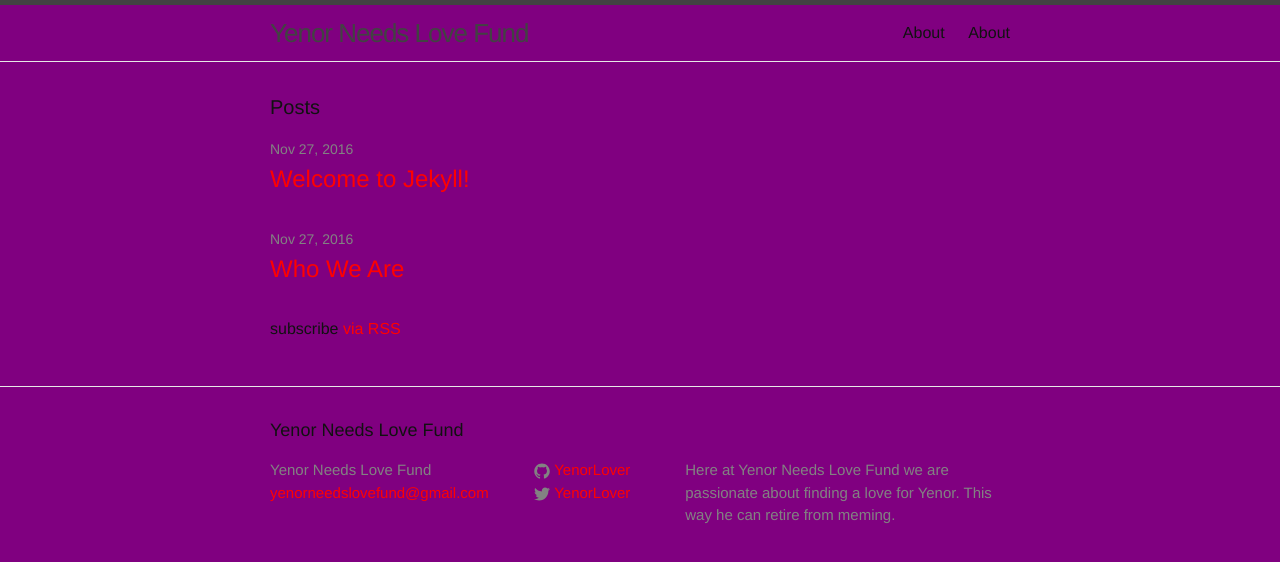
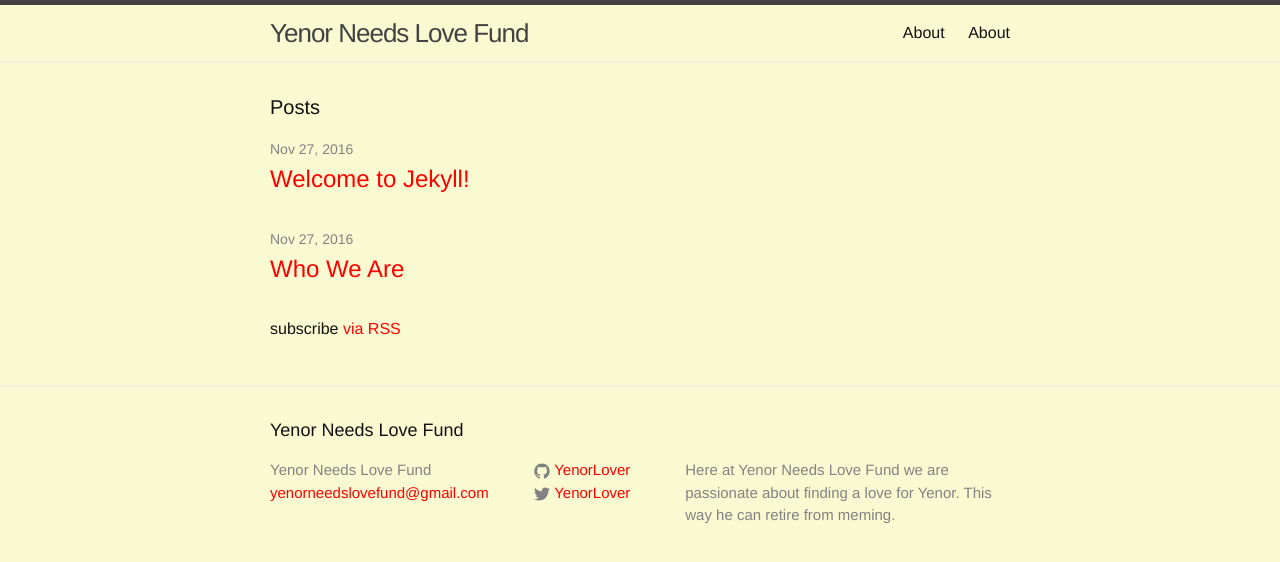
Before and after one commit to killbotryan/killbotryan.github.io, a Jekyll site: the page built from index.html, in a window 1280 px wide. Shown: the top 562 px of the page. Built offline with Jekyll 4.4.1, drawn with Linux system fonts in a browser that asks for light colours.

Commit message:
Update main.scss

```diff
--- a/css/main.scss
+++ b/css/main.scss
@@ -15,7 +15,7 @@ $base-line-height: 1.5;
 $spacing-unit:     30px;
 
 $text-color:       #111;
-$background-color: purple;
+$background-color: lightgoldenrodyellow;
 $brand-color:      red;
 
 $grey-color:       #828282;
```
